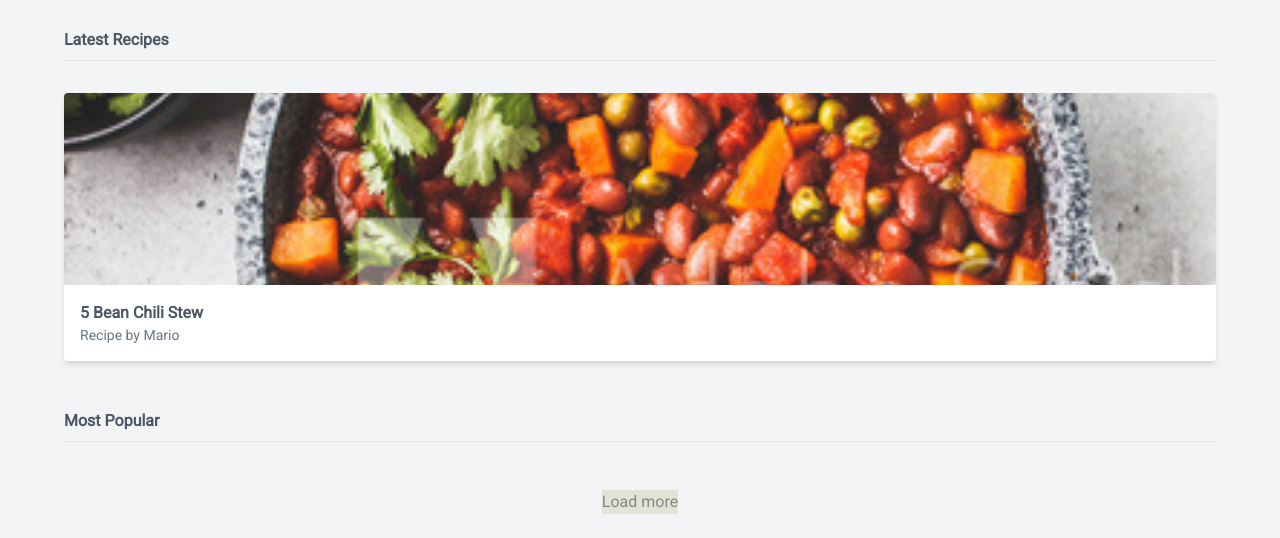
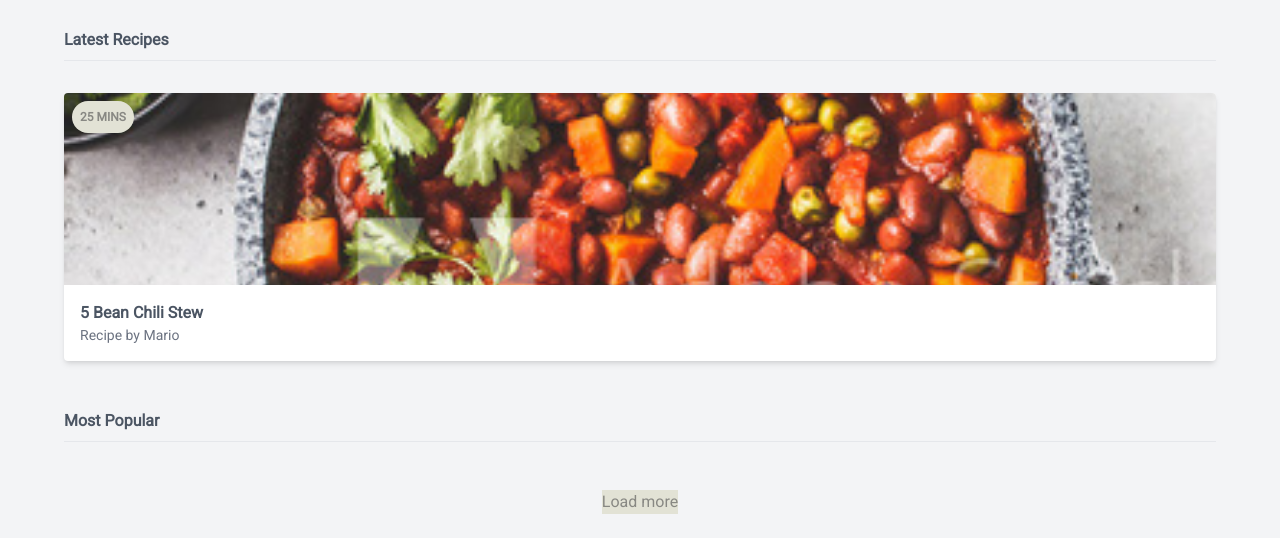
Before and after one commit to kakarotto2004/tailwindcss-ninjafood, a website: page index.html in a window 1280 px wide. Shown: the part 289-827 px from the top of the page. Drawn offline with Linux system fonts and the light colour scheme.

Commit message:
add badge to card

```diff
--- a/index.html
+++ b/index.html
@@ -50,13 +50,16 @@
       <div>
         <h4 class="font-bold pb-2 mt-12 border-b border-gray-200">Latest Recipes</h4>
 
-        <div class="mt-8">
+        <div class="mt-8 relative">
           <!-- cards go here -->
           <div class="bg-white rounded overflow-hidden shadow-md">
             <img src="img/stew.jpg" alt="stew" class="w-full h-32 sm:h-48 object-cover">
             <div class="m-4">
               <span class="font-bold">5 Bean Chili Stew</span>
               <span class="block text-gray-500 text-sm">Recipe by Mario</span>
+            </div>
+            <div class="bg-secondary-100 text-secondary-200 text-xs uppercase font-bold rounded-full p-2 absolute top-0 ml-2 mt-2">
+              <span>25 mins</span>
             </div>
           </div>
         </div>
```
Also changed, not shown: output.css.
